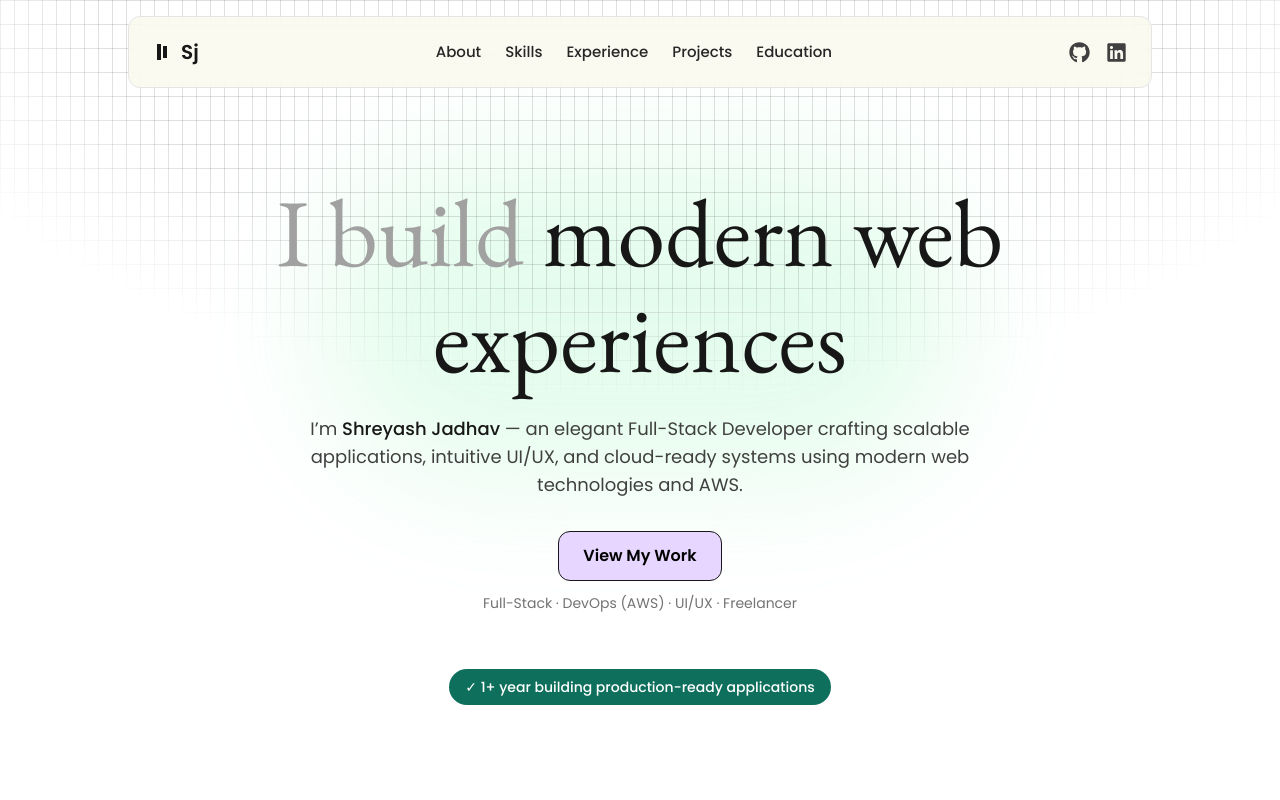
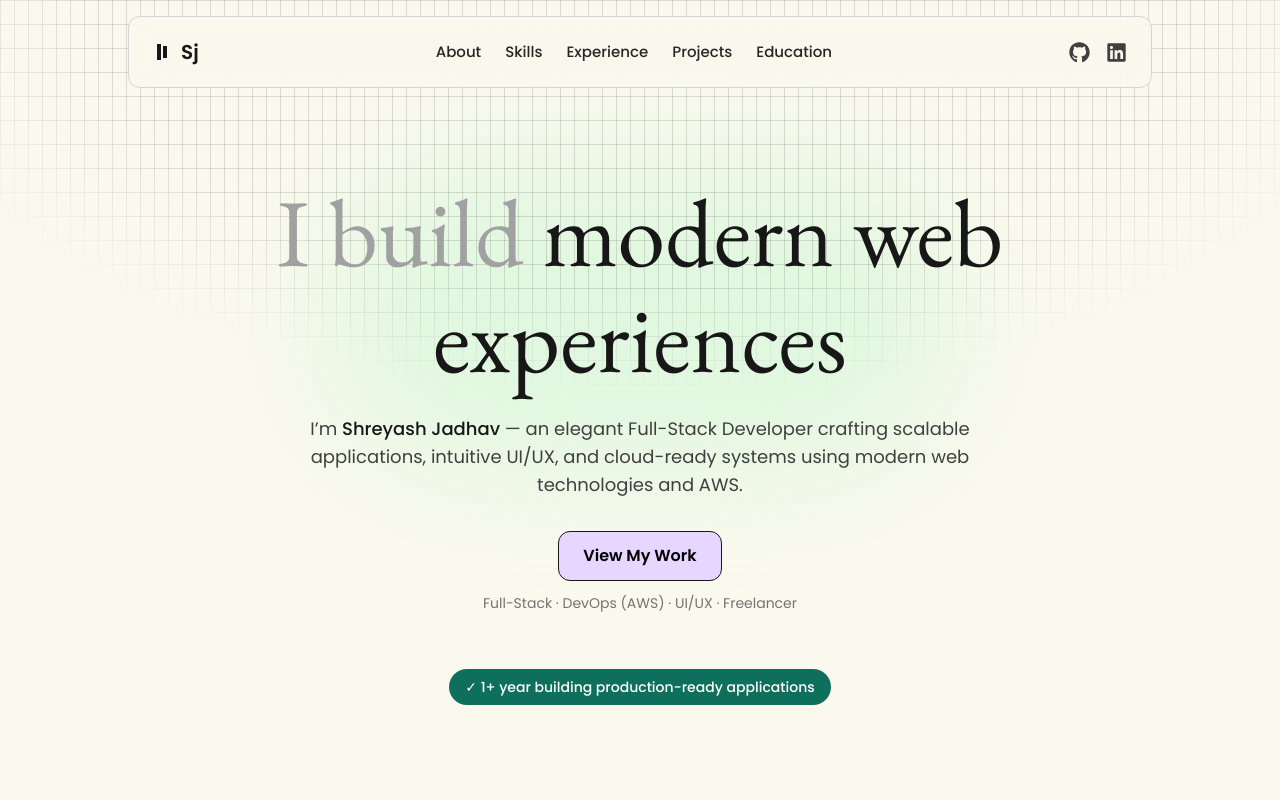
Before and after one commit to sj8687/sj-portfolio, a React (Vite) app: page / in a window 1280 px wide. Shown: the top 800 px of the page. Built offline with nearby package versions, Linux system fonts and the light colour scheme.

Commit message:
added new compo

```diff
--- a/src/component/Navbar/Navbar.jsx
+++ b/src/component/Navbar/Navbar.jsx
@@ -48,7 +48,7 @@ export function Navbar() {
 
   return (
     <header style={{fontFamily: 'Poppins, sans-serif'}} className="fixed top-0 w-full z-50 px-4 sm:px-8 py-4">
-      <div className="max-w-5xl  mx-auto flex items-center justify-between border border-neutral-200 rounded-xl px-4 sm:px-6 py-5 bg-[#FBF9EE]/80 backdrop-blur-md">
+      <div className="max-w-5xl  mx-auto flex items-center justify-between border border-neutral-300  rounded-xl px-4 sm:px-6 py-5 bg-[#FBF9EE]/80 backdrop-blur-md">
 
         <div
           onClick={() => handleNavClick("home")}
--- a/src/index.css
+++ b/src/index.css
@@ -2,9 +2,9 @@
 @import url('https://fonts.googleapis.com/css2?family=EB+Garamond:ital,wght@0,400..800;1,400..800&family=Roboto:ital,wght@0,100..900;1,100..900&display=swap');
 @import "tailwindcss";
 
-/* * {
-    font-family: "Poppins", sans-serif;
-} */
+body{
+   background: #FBF9EE;
+}
 
 html {
   scroll-behavior: smooth;
```
